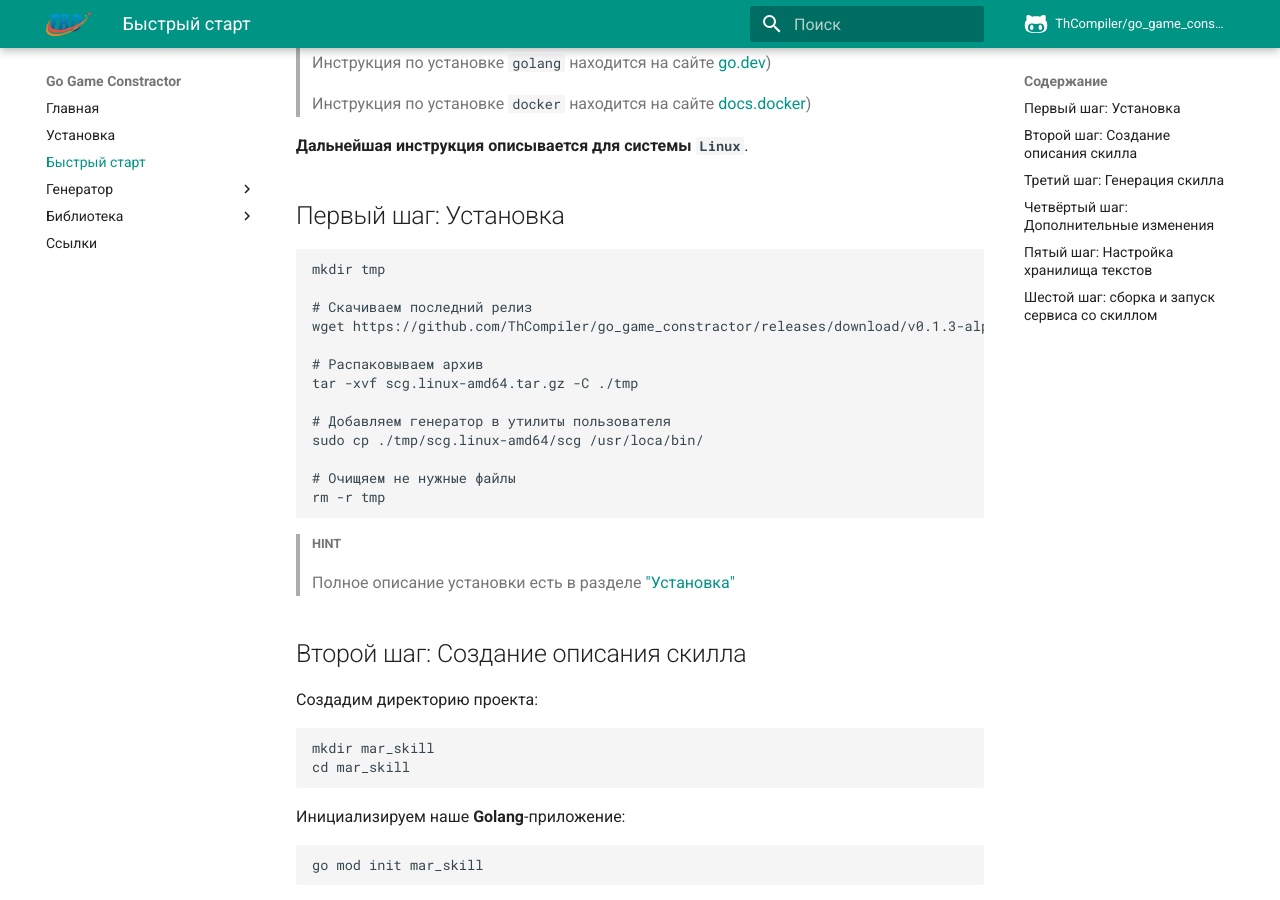
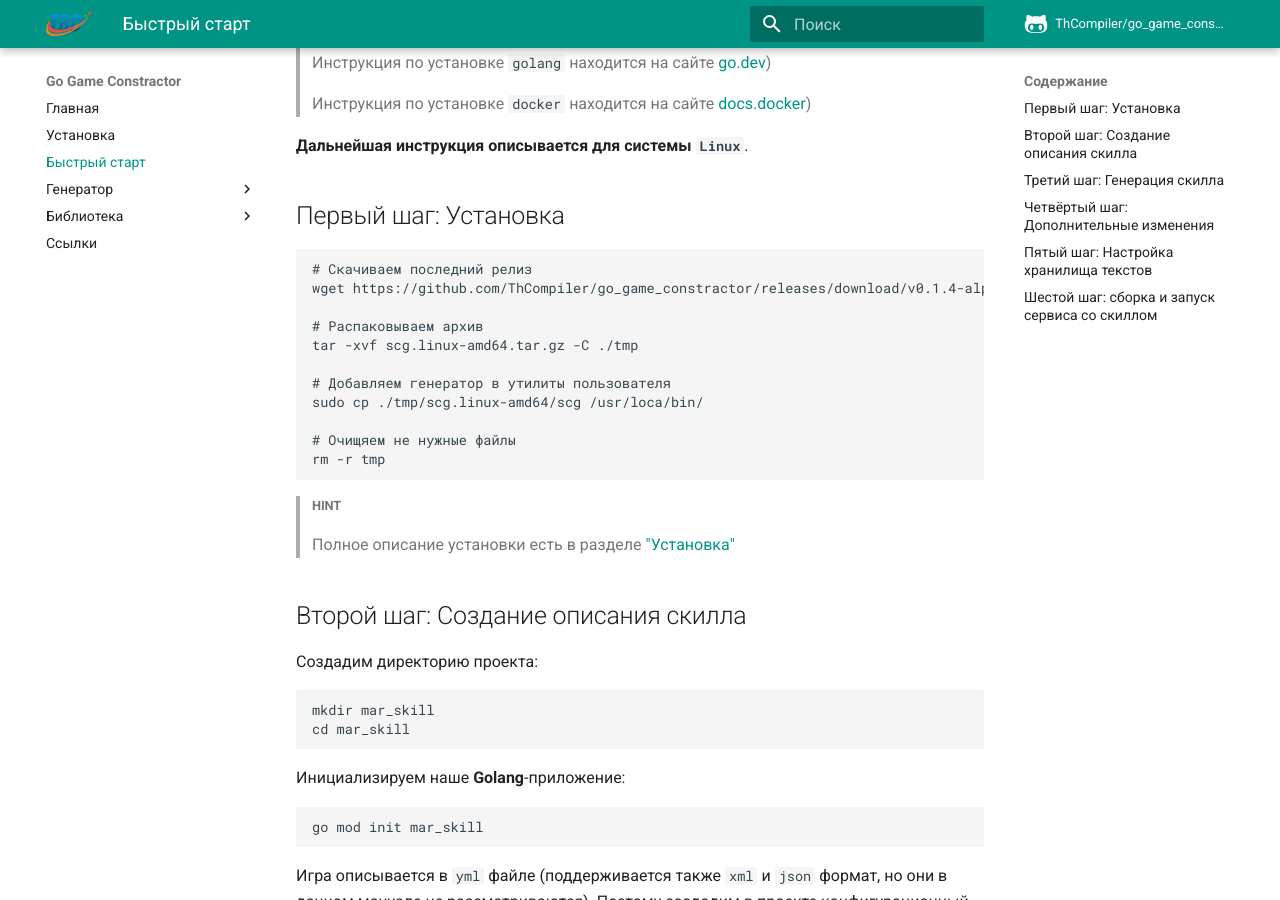
Before and after one commit to ThCompiler/go_game_constractor, an MkDocs documentation site: the page built from docs/manual.md, in a window 1280 px wide and 900 px high, scrolled down 384 px. Built offline with MkDocs 1.6.1 and Material for MkDocs 9.7.7, drawn with Linux system fonts in a browser that asks for light colours; comment, search, counter and statistics services are not loaded; the version menu is left out.

Commit message:
Add new version to doc

````diff
--- a/docs/manual.md
+++ b/docs/manual.md
@@ -19,10 +19,8 @@ title: "Быстрый старт"
 
 ## Первый шаг: Установка
 ```cmd
-mkdir tmp
-
 # Скачиваем последний релиз
-wget https://github.com/ThCompiler/go_game_constractor/releases/download/v0.1.3-alpha/scg.linux-amd64.tar.gz -P ./tmp
+wget https://github.com/ThCompiler/go_game_constractor/releases/download/v0.1.4-alpha-dffd59b/scg.linux-amd64.tar.gz -P ./tmp
 
 # Распаковываем архив
 tar -xvf scg.linux-amd64.tar.gz -C ./tmp
````
Also changed, not shown: docs/index.md (+1 -0 lines), docs/install.md (+3 -5 lines).
